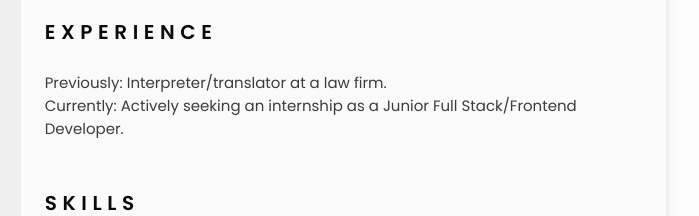
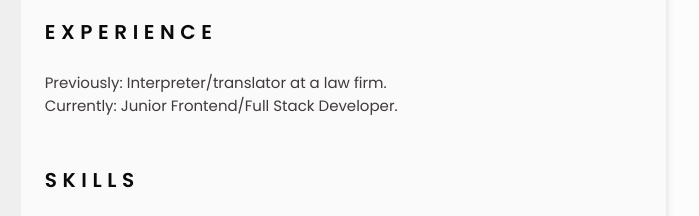
Before and after one commit to AlissandriSlobodi/Resume-CV, a plain HTML site: page index.html in a window 1280 px wide. Shown: the part 504-720 px from the top of the page, 458-1157 px from the left. Drawn offline with nearby package versions, Linux system fonts and the light colour scheme.

Commit message:
Update index.html

```diff
--- a/index.html
+++ b/index.html
@@ -213,8 +213,7 @@
             <div class="experience__content">
               <p>
                 Previously: Interpreter/translator at a law firm. <br />
-                Currently: Actively seeking an internship as a Junior Full
-                Stack/Frontend Developer.
+                Currently: Junior Frontend/Full Stack Developer.
               </p>
             </div>
           </section>
```
